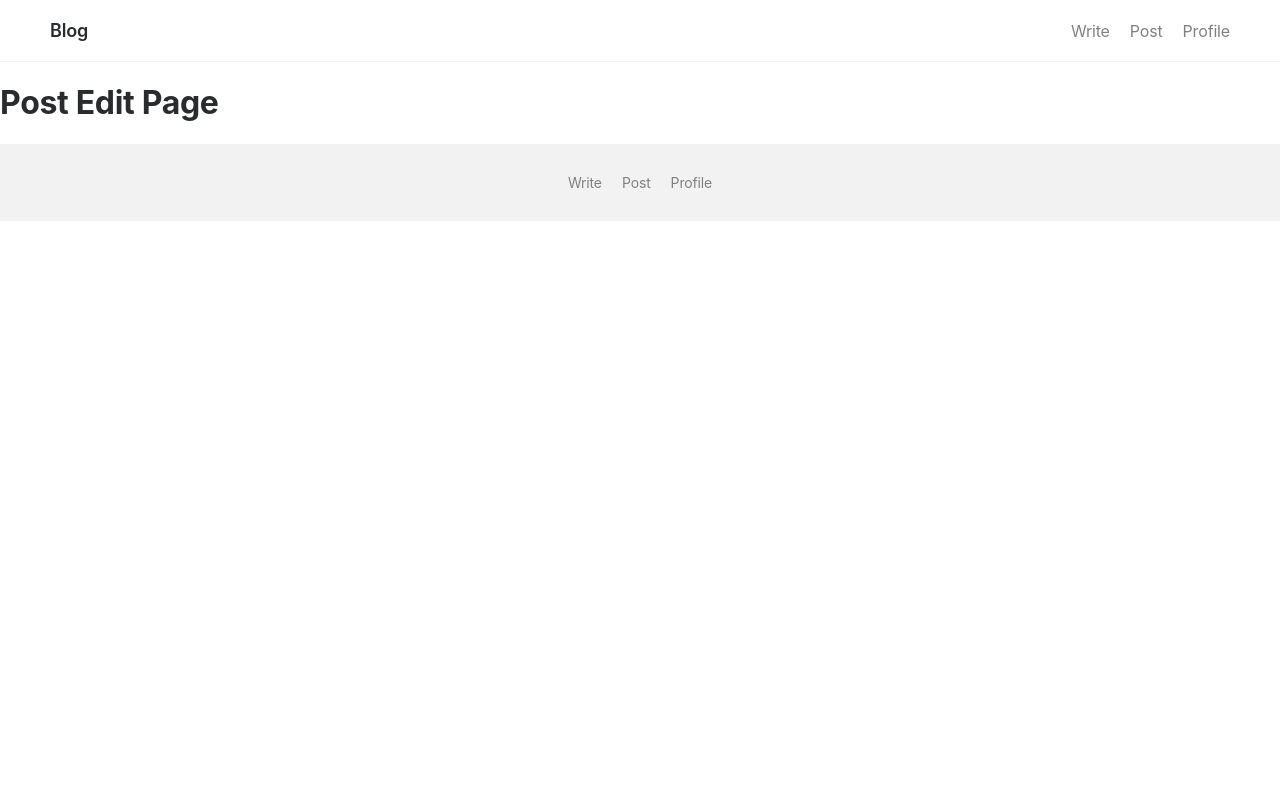
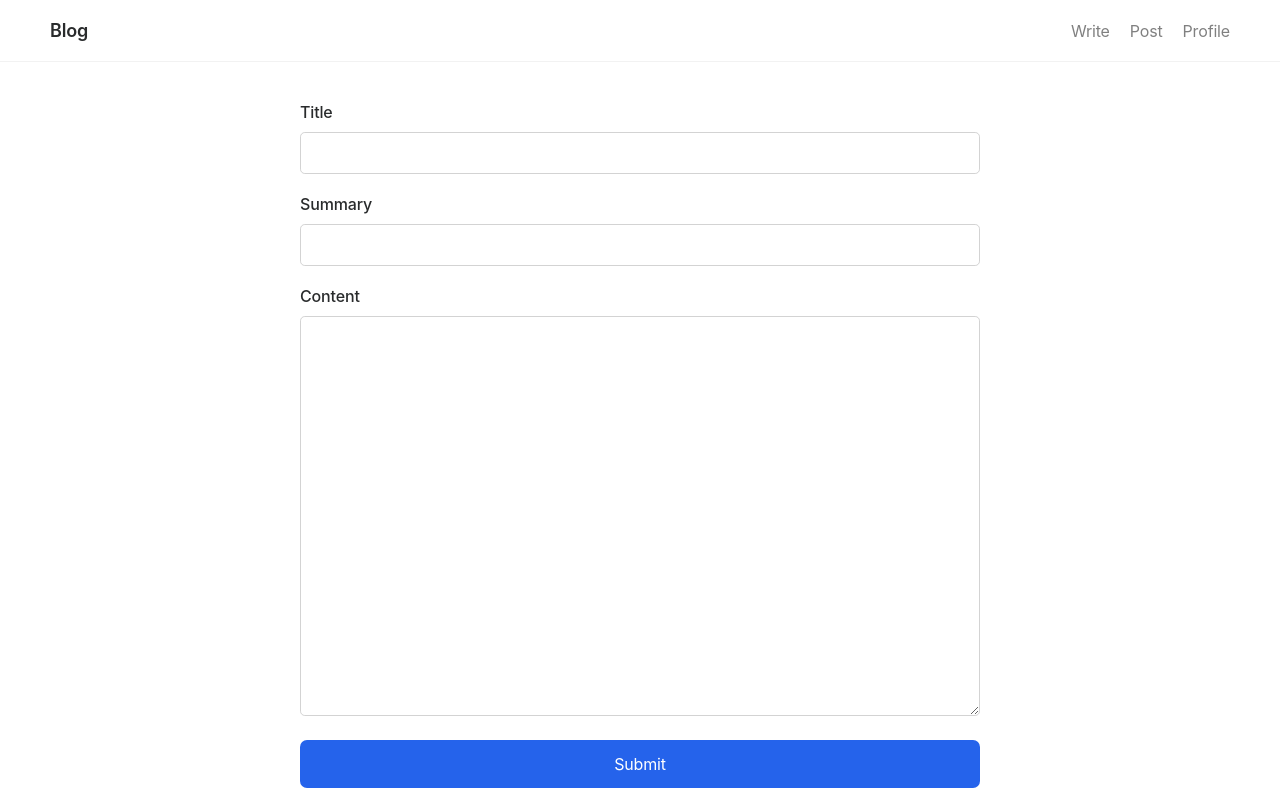
Before and after one commit to yoosaemsol/react-blog-app, a React (Create React App) app: page /posts/edit/1 in a window 1280 px wide. Built offline with nearby package versions, Linux system fonts and the light colour scheme.

Commit message:
feat: Implement UI for the Edit post page

```diff
--- a/src/Layout/Layout.tsx
+++ b/src/Layout/Layout.tsx
@@ -2,11 +2,14 @@ import { Outlet, useLocation } from 'react-router-dom';
 import Footer from './Footer';
 import Navbar from './Navbar';
 
-const FOOTERLESS_URL = ['/posts/new'];
+const FOOTERLESS_URL = ['/posts/new', '/posts/edit/:id'];
 
 export default function Layout() {
   const location = useLocation();
-  const shouldHideFooter = FOOTERLESS_URL.includes(location.pathname);
+  const shouldHideFooter = FOOTERLESS_URL.some((url) => {
+    const pattern = new RegExp(`^${url.replace('/:id', '/\\d+')}$`);
+    return pattern.test(location.pathname);
+  });
 
   return (
     <>
--- a/src/pages/Posts/Detail.tsx
+++ b/src/pages/Posts/Detail.tsx
@@ -1,5 +1,6 @@
 import AuthorProfile from 'components/AuthorProfile';
 import { Page } from 'components/ui';
+import { Link } from 'react-router-dom';
 import styles from './Detail.module.css';
 
 export default function Detail() {
@@ -11,7 +12,9 @@ export default function Detail() {
       <AuthorProfile />
       <div className={styles.utilBox}>
         <div className={styles.button}>Delete</div>
-        <div className={styles.button}>Edit</div>
+        <div className={styles.button}>
+          <Link to={`/posts/edit/1`}>Edit</Link>
+        </div>
       </div>
       <p className={styles.content}>
         Lorem ipsum dolor sit amet, consectetur adipiscing elit. Praesent vel
--- a/src/pages/Posts/Edit.tsx
+++ b/src/pages/Posts/Edit.tsx
@@ -1,5 +1,10 @@
-import React from 'react';
+import PostForm from 'components/PostForm';
+import { Page } from 'components/ui';
 
 export default function Edit() {
-  return <h1>Post Edit Page</h1>;
+  return (
+    <Page>
+      <PostForm />
+    </Page>
+  );
 }
```
